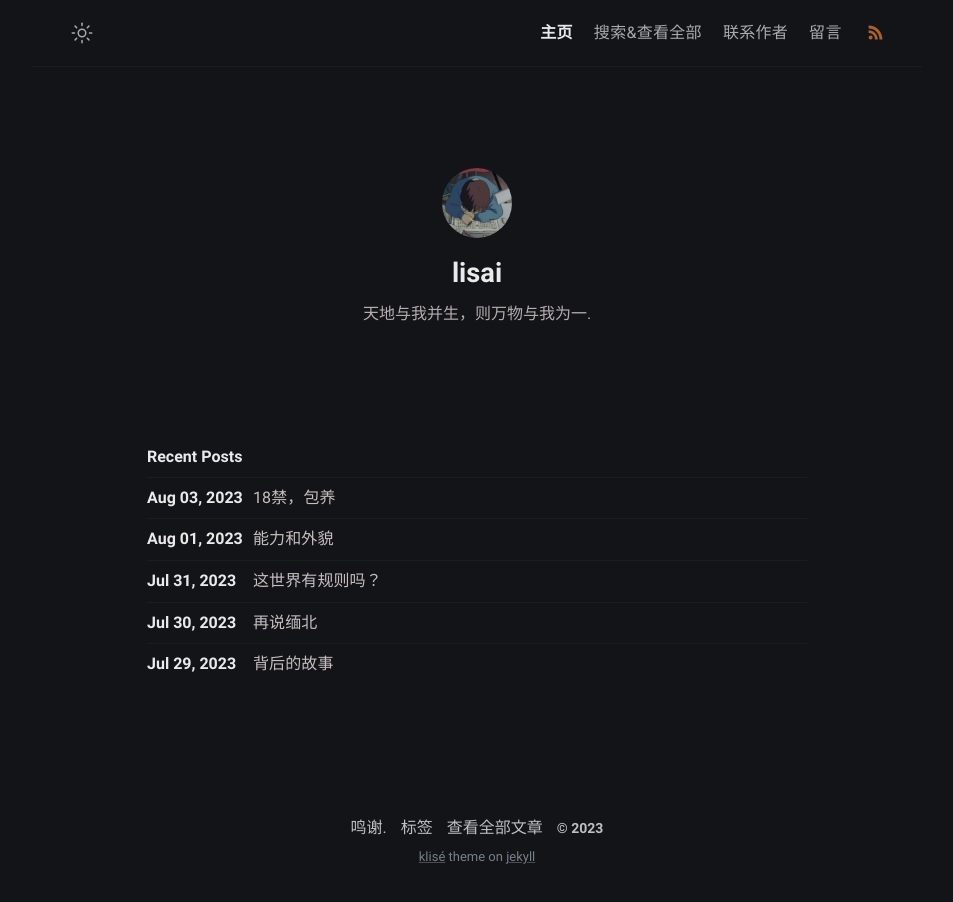
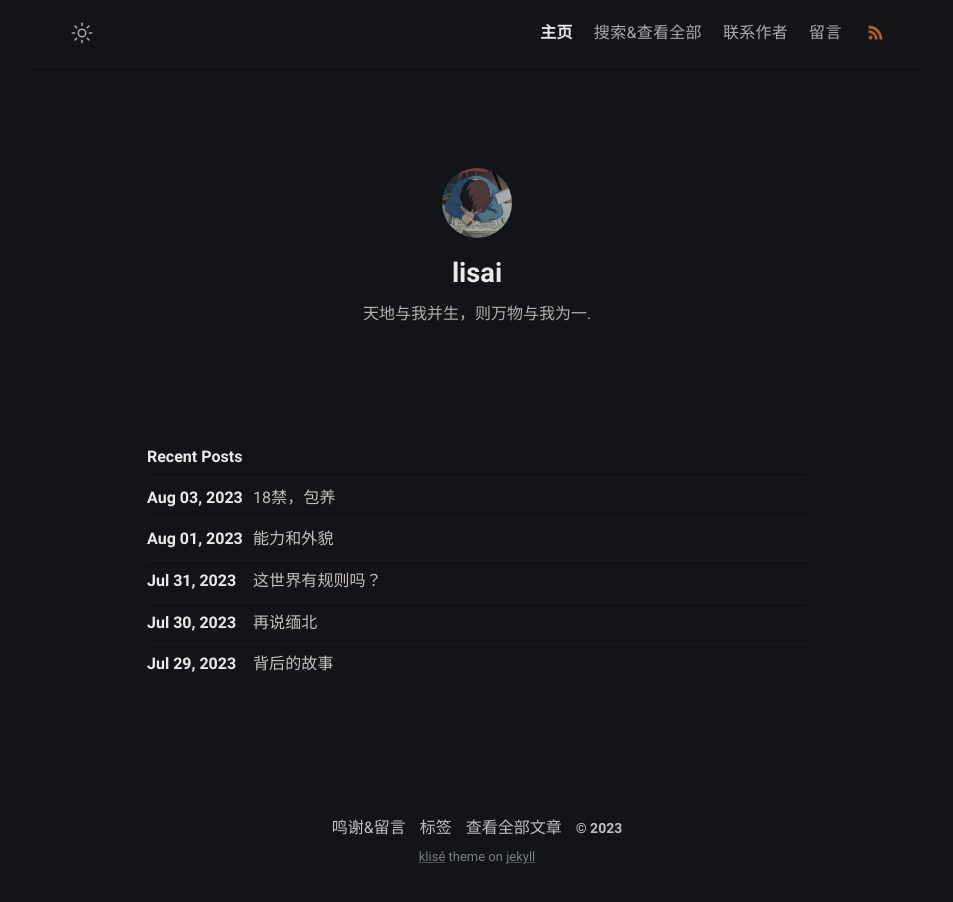
Before and after one commit to hello-lisai/hello-lisai-blog, a Jekyll site: the page built from index.md, in a window 1280 px wide. Shown: the whole page, without its empty margins (163-1116 px from the left). Built offline with Jekyll 4.4.1, drawn with Linux system fonts in a browser that asks for light colours.

Commit message:
Update footer.html

```diff
--- a/_includes/footer.html
+++ b/_includes/footer.html
@@ -1,5 +1,5 @@
 <footer class="footer">
-  <a class="footer_item" href="/thanks">鸣谢.</a>
+  <a class="footer_item" href="/thanks">鸣谢&留言</a>
   <a class="footer_item" href="/tags">标签</a>
   <a class="footer_item" href="/archive">查看全部文章</a>
   <span class="footer_item">&copy; {{ site.time | date: "%Y" }}</span>
```
